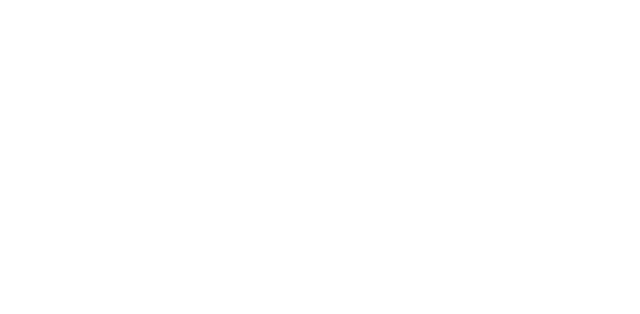
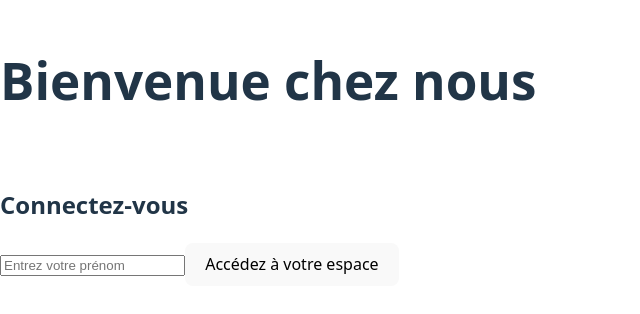
Before and after one commit to kailam-ada/crazee-burger, a React (Vite) app: page / in a window 1280 px wide. Shown: the part 248-562 px from the top of the page, without its empty margins (0-640 px from the left). Built offline with nearby package versions, Linux system fonts and the light colour scheme.

Commit message:
✨ F01: LOGIN > add title and form

```diff
--- a/src/App.jsx
+++ b/src/App.jsx
@@ -1,14 +1,11 @@
 import { useState } from 'react'
-import reactLogo from './assets/react.svg'
-import viteLogo from '/vite.svg'
-import './App.css'
 import LoginPage from './components/pages/LoginPage'
 
 function App() {
-  const [count, setCount] = useState(0)
 
-  return
+  return (
     <LoginPage />
+  )
 }
 
 export default App
--- a/src/components/pages/LoginPage.js
+++ /dev/null
@@ -1,5 +0,0 @@
-export default function LoginPage() {
-  return (
-    <div>LoginPage</div>
-  )
-}
--- /dev/null
+++ b/src/components/pages/LoginPage.jsx
@@ -0,0 +1,29 @@
+import { useState } from "react"
+
+export default function LoginPage() {
+    //state
+    const [inputValue, setInputValue] = useState("")
+
+    //comportement
+    const handleSubmit = (event) => {
+        event.preventDefault()
+        alert(`Bienvenue ${inputValue}!`)
+        setInputValue("")
+    }
+
+    const handleChange = (event) => {
+        setInputValue(event.target.value)
+    }
+    //affichage
+  return (
+    <div>
+        <h1>Bienvenue chez nous</h1>
+        <br />
+        <h2>Connectez-vous</h2>
+        <form action="submit" onSubmit={handleSubmit}>
+            <input value={inputValue} onChange={handleChange} type="text" placeholder='Entrez votre prénom' required/>
+            <button>Accédez à votre espace</button>
+        </form>
+    </div>
+  )
+}
```
